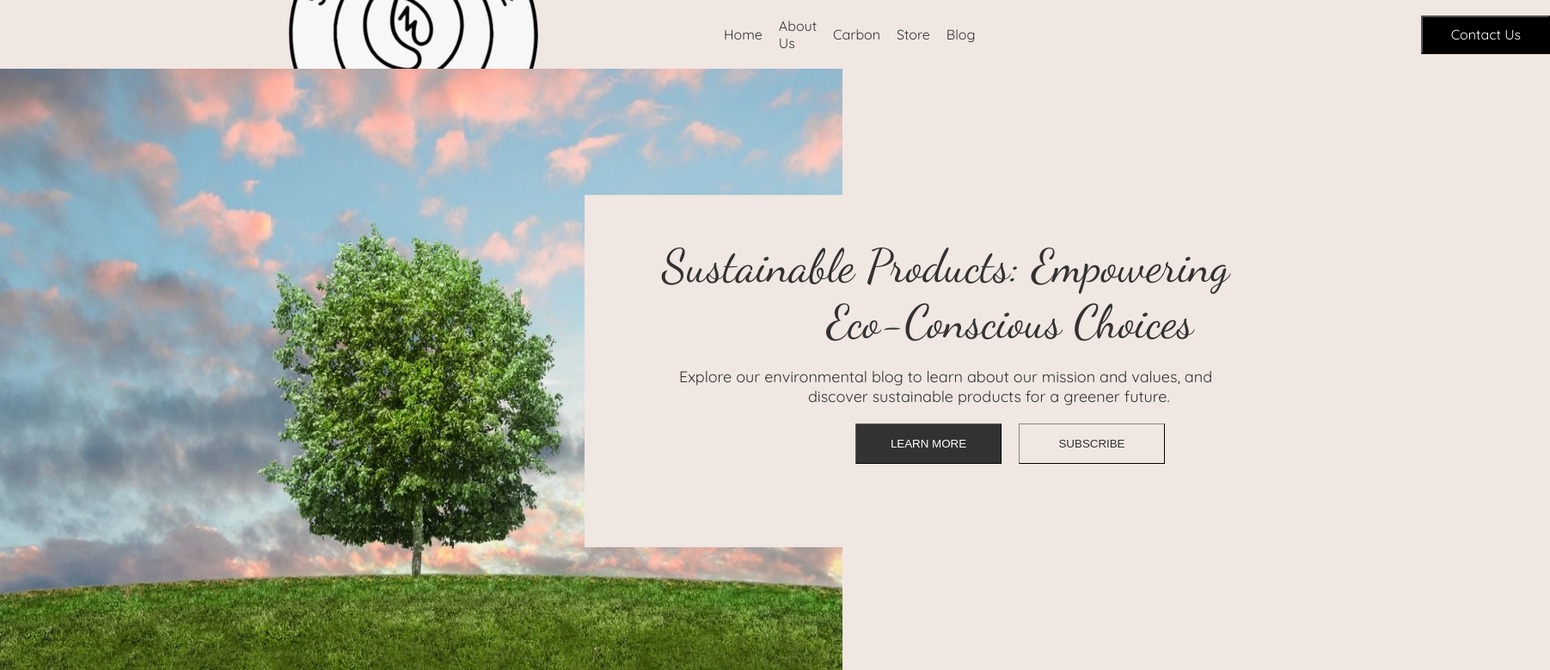
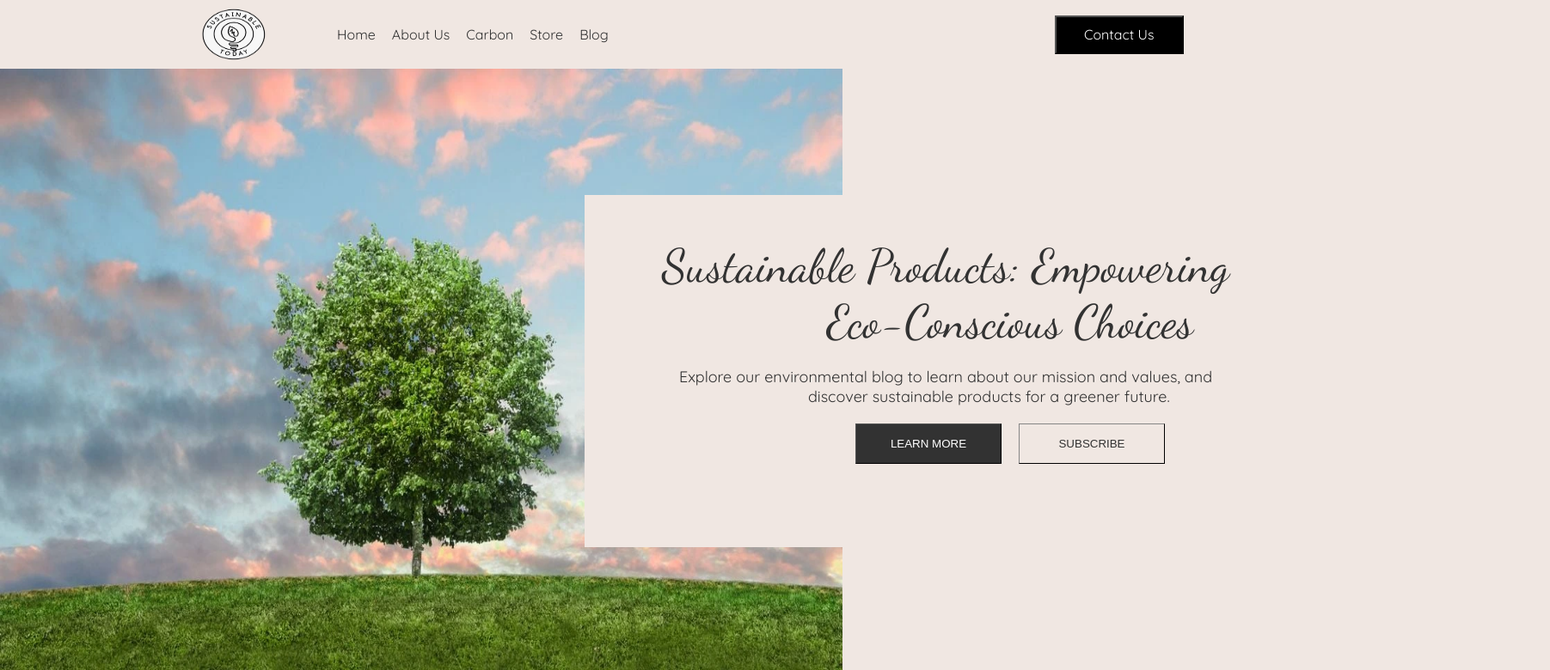
Before and after one commit to sustaintoday/sustaintoday, a plain HTML site: page index.html in a window 1280 px wide. Shown: the top 780 px of the page at 86% size, 1803 px wide, since content can reach past the window. Drawn offline with Linux system fonts and the light colour scheme; a script that the page names is missing.

Commit message:
Update index.css

```diff
--- a/index.css
+++ b/index.css
@@ -23,11 +23,9 @@ body{
 }
 .li-logo{
     margin-left: 202px;
-    text-decoration: none;
-    color: rgb(50, 50, 50);
-    font-family: 'Dancing Script', cursive;
-    margin-right: 81px;
-    font-size: 26px;
+    height: 90px;
+    width: 140px;
+    margin-right: 50px;
 }
 .li-rest{
     text-decoration: none;
```
